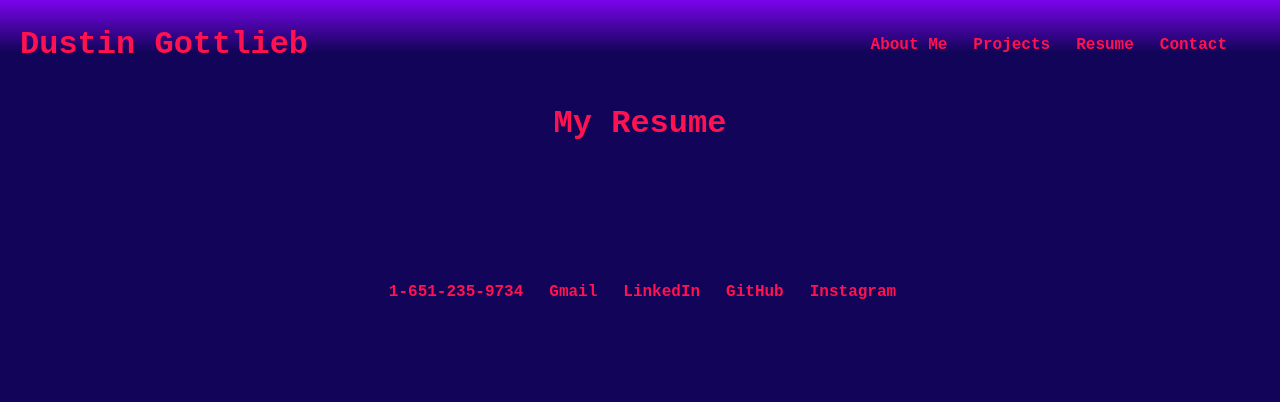
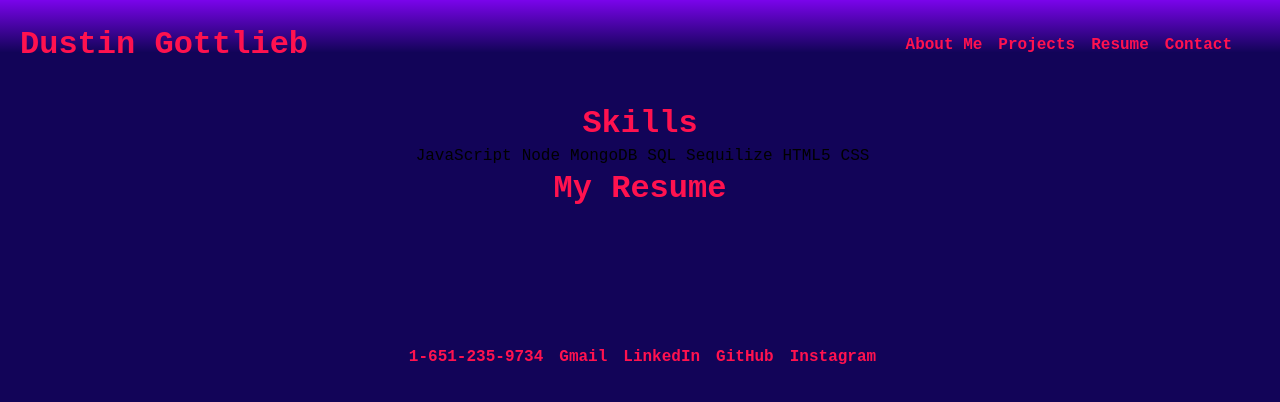
Before and after one commit to DustinGottlieb/Dustins-React-Portfolio, a React (Create React App) app: page / in a window 1280 px wide. Both pictures are taken after a click on the link "Resume". Shown: the top 402 px of the page. Built offline with nearby package versions, Linux system fonts and the light colour scheme.

Commit message:
edited resume and resume page

```diff
--- a/src/components/Resume/Resume.css
+++ b/src/components/Resume/Resume.css
@@ -22,6 +22,12 @@ h5 {
     margin: 0;
 }
 
+li {
+    display: flex;
+    flex-wrap: wrap;
+    padding: 5px;
+}
+
 .resume a {
     font-weight: bold;
     color: var(--primaryfont);
--- a/src/components/Resume/index.js
+++ b/src/components/Resume/index.js
@@ -4,6 +4,16 @@ import './Resume.css'
 export function Resume() {
     return (
         <div class="Resume">
+        <h5>Skills</h5>
+               <ul>
+               <li>JavaScript</li>
+               <li>Node</li>
+            <li>MongoDB</li>
+            <li>SQL</li>
+            <li>Sequilize</li>
+            <li>HTML5</li>
+            <li>CSS</li>
+        </ul>
         <a href="/DustinGottlieb-Resume.pdf" id="resume" download><h5>My Resume</h5></a></div>
     )
 }
```
Also changed, not shown: 1 other file (tests, documents, lock files or other folders).
